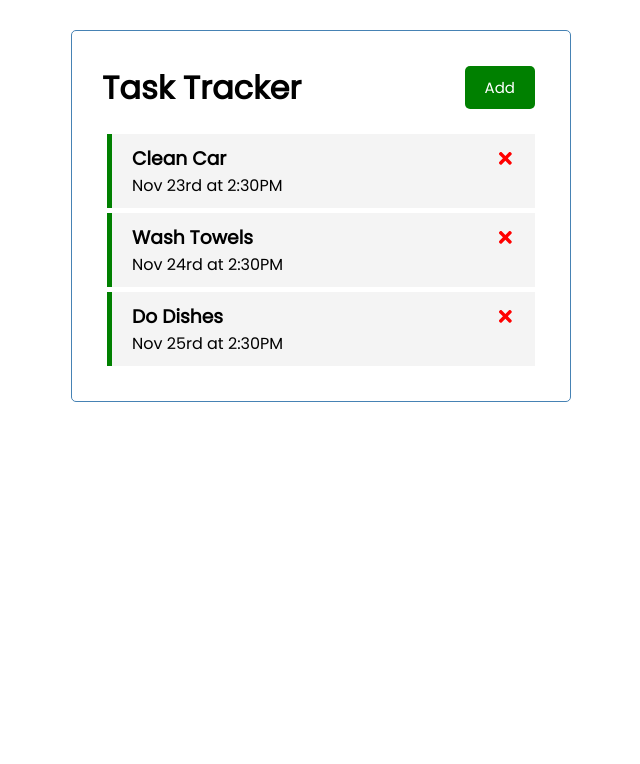
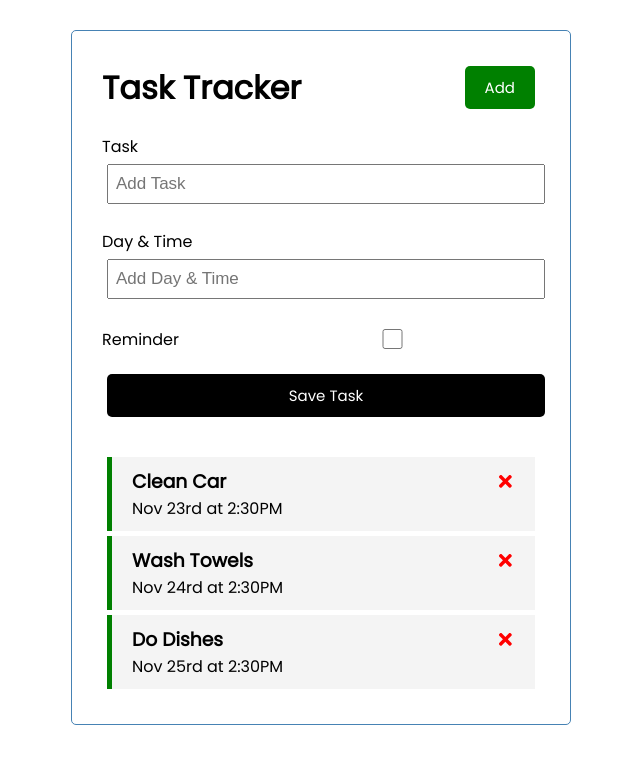
Before and after one commit to AClevel5/React-Task-Tracker, a React (Create React App) app: page / in a window 1280 px wide. Shown: the top 764 px of the page, without its empty margins (319-959 px from the left). Built offline with nearby package versions, Linux system fonts and the light colour scheme.

Commit message:
Add Task Form

```diff
--- a/src/App.js
+++ b/src/App.js
@@ -2,6 +2,7 @@ import { useState } from "react"
 import React from "react"
 import Header from "./components/Header"
 import Tasks from "./components/Tasks"
+import AddTask from "./components/AddTask"
 
 function App() {
   const [tasks, setTasks] = useState([
@@ -25,7 +26,11 @@ function App() {
     },
 
   ]);
-
+  const addTask = (task) => {
+    const id = Math.floor(Math.random() * 10000) + 1
+    const newTask = { id, ...task }
+    setTasks([...tasks, newTask])
+  }
   const deleteTask = (id) => { setTasks(tasks.filter((task) => task.id !== id)) }
 
   const toggleReminder = (id) => {
@@ -35,9 +40,11 @@ function App() {
   }
 
 
+
   return (
     <div className="container">
       <Header />
+      <AddTask onAdd={addTask} />
       {tasks.length > 0 ? <Tasks tasks={tasks} onToggle={toggleReminder} onDelete={deleteTask} /> : 'No Tasks'}
     </div>
   );
--- /dev/null
+++ b/src/components/AddTask.js
@@ -0,0 +1,52 @@
+import { useState } from "react"
+
+const AddTask = ({ onAdd }) => {
+    const [text, setText] = useState('')
+    const [day, setDay] = useState('')
+    const [reminder, setReminder] = useState(false)
+
+    const onSubmit = (e) => {
+        e.preventDefault()
+
+        if (!text) {
+            alert('Please add a task')
+            return
+        }
+        onAdd({ text, day, reminder })
+        setText('')
+        setDay('')
+        setReminder(false)
+    }
+
+    return (
+        <form className='add-form' onSubmit={onSubmit}>
+            <div className='form-control'>
+                <label>Task</label>
+                <input
+                    type='text'
+                    placeholder='Add Task'
+                    value={text} onChange={(e) => setText(e.target.value)}>
+
+                </input>
+            </div>
+            <div className='form-control'>
+                <label>Day & Time</label>
+                <input
+                    type='text'
+                    placeholder='Add Day & Time'
+                    value={day} onChange={(e) => setDay(e.target.value)}></input>
+            </div>
+            <div className='form-control form-control-check'>
+                <label>Reminder</label>
+                <input
+                    type='checkbox'
+                    checked={reminder}
+                    value={reminder}
+                    onChange={(e) => setReminder(e.currentTarget.checked)}></input>
+            </div>
+            <input type='submit' value='Save Task' className='btn btn-block'></input>
+        </form>
+    )
+}
+
+export default AddTask
```
